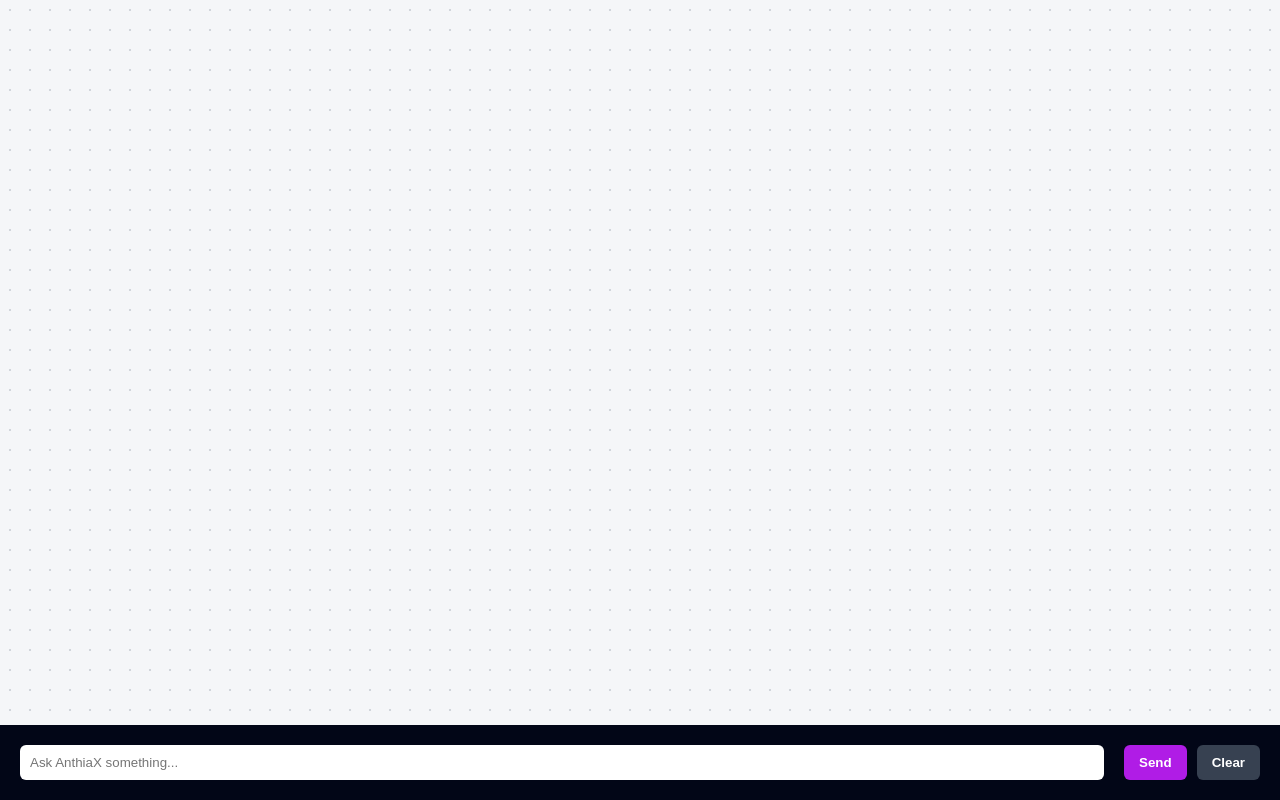
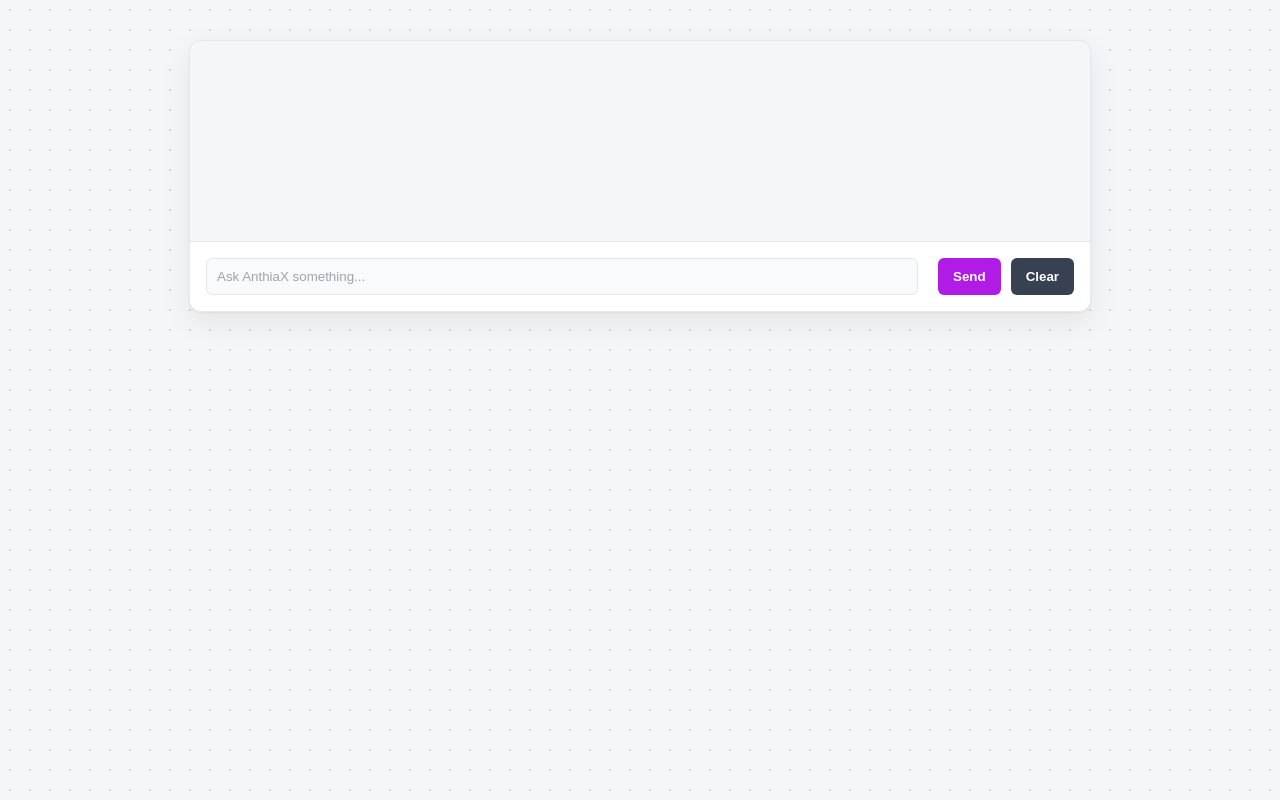
Before and after one commit to AnthiaX/AI-Chatbot-AnthiaX, a plain HTML site: page index.html in a window 1280 px wide. Drawn offline with Linux system fonts and the light colour scheme.

Commit message:
Update index.html

```diff
--- a/index.html
+++ b/index.html
@@ -25,9 +25,36 @@
   margin: 0;
     }
 
+    /* 🔥 NEW: OUTER CONTAINER TO FIX WIDTH ILLUSION */
+    #chatContainer {
+      width: 100%;
+      max-width: 900px;
+      margin: 40px auto;
+
+      display: flex;
+      flex-direction: column;
+
+      background: #f5f6f8;
+
+      /* 🔥 THIS fixes your issue */
+      border: 1px solid #e5e7eb;
+      border-radius: 12px;
+
+      /* 🔥 premium SaaS depth */
+      box-shadow:
+        0 10px 30px rgba(0,0,0,0.08),
+        0 1px 2px rgba(0,0,0,0.05);
+
+      overflow: hidden;
+    }
+
     /* CHAT CONTAINER */
     #chat {
       flex: 1;
+
+      /* 🔥 KEY CHANGE: no forced height, but prevents collapse */
+      min-height: 150px;
+
       overflow-y: auto;
 
       /* ✅ FIXED spacing */
@@ -36,6 +63,12 @@
       /* ✅ REQUIRED for alignment */
       display: flex;
       flex-direction: column;
+
+      /* 🔥 THIS is what gives dynamic behaviour */
+      justify-content: flex-end;
+
+      /* 🔥 IMPORTANT: remove background conflict */
+      background: transparent;
     }
 
     /* MESSAGE BUBBLES */
@@ -54,21 +87,29 @@
 
     /* USER MESSAGE */
     .user {
-      background: #2563eb;
+      background: #b01ce6;
+      color: white;
       align-self: flex-end;
     }
 
     /* AI MESSAGE */
     .ai {
-      background: #1e293b;
+      background: white;
+      color: #111827;
+      border: 1px solid #e5e7eb;
       align-self: flex-start;
     }
 
     /* INPUT AREA */
     #inputArea {
       display: flex;
-      padding: 20px;
-      background: #020617;
+      padding: 16px;
+
+      /* 🔥 FIXED: now matches container */
+      background: white;
+
+      /* 🔥 creates separation */
+      border-top: 1px solid #e5e7eb;
 
       /* 🔥 ADDED: cleaner spacing between elements */
       gap: 10px;
@@ -78,8 +119,24 @@
       flex: 1;
       padding: 10px;
       border-radius: 6px;
-      border: none;
+
+      /* 🔥 upgraded input styling */
+      border: 1px solid #e5e7eb;
+      background: #f9fafb;
+      color: #111827;
+
       margin-right: 10px;
+      outline: none;
+    }
+
+    /* 🔥 ADDED: focus state */
+    input:focus {
+      border-color: #b01ce6;
+      box-shadow: 0 0 0 2px rgba(176, 28, 230, 0.15);
+    }
+
+    input::placeholder {
+      color: #9ca3af;
     }
 
     /* SEND BUTTON */
@@ -146,6 +203,8 @@
 
 <body>
 
+  <!-- 🔥 NEW: WRAPPED EVERYTHING -->
+  <div id="chatContainer">
     <div id="chat"></div>
 
     <div id="inputArea">
@@ -154,6 +213,7 @@
 
       <!-- 🔥 ADDED: Clear button -->
       <button onclick="clearChat()" id="clearBtn">Clear</button>
+    </div>
   </div>
 
   <script>
```
Lines whose indentation alone changed are shown as unchanged.
